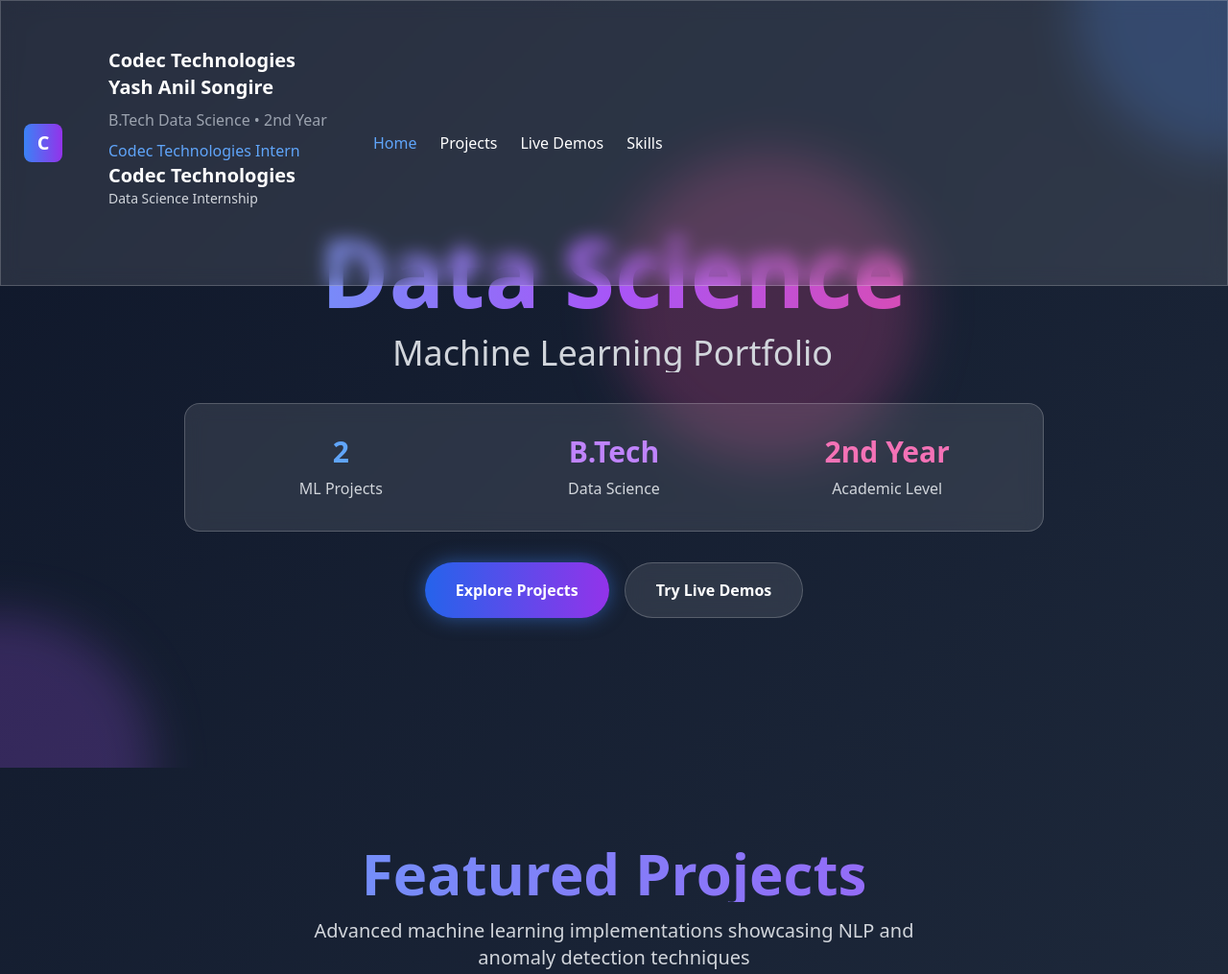
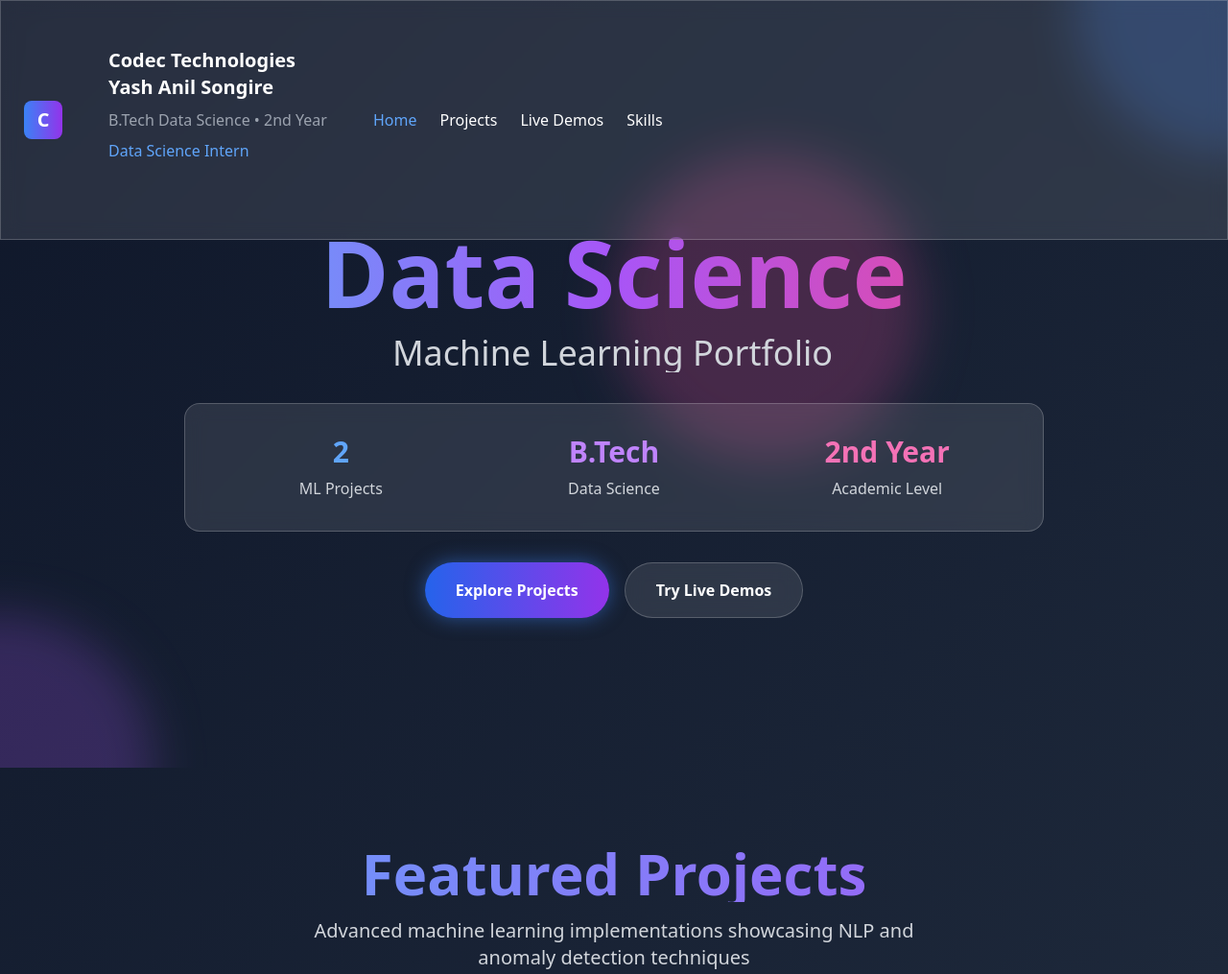
Before and after one commit to yashsongire225/CODEC-TECHNOLOGIES, a plain HTML site: page index.html in a window 1280 px wide. Shown: the top 1015 px of the page at 96% size. Drawn offline with nearby package versions, Linux system fonts and the light colour scheme.

Commit message:
Update index.html

```diff
--- a/index.html
+++ b/index.html
@@ -131,9 +131,7 @@
                    <h1 class="text-xl font-bold">Codec Technologies</h1>
                             <h3 class="text-xl font-semibold mb-2">Yash Anil Songire</h3>
                 <p class="text-gray-400 mb-2">B.Tech Data Science • 2nd Year</p>
-                <p class="text-blue-400">Codec Technologies Intern</p>
-                     <h1 class="text-xl font-bold">Codec Technologies</h1>
-                        <p class="text-sm text-gray-300">Data Science Internship</p>
+                <p class="text-blue-400">Data Science Intern</p>
                     </div>
                 </div>
                 <div class="hidden md:flex space-x-6">
```
